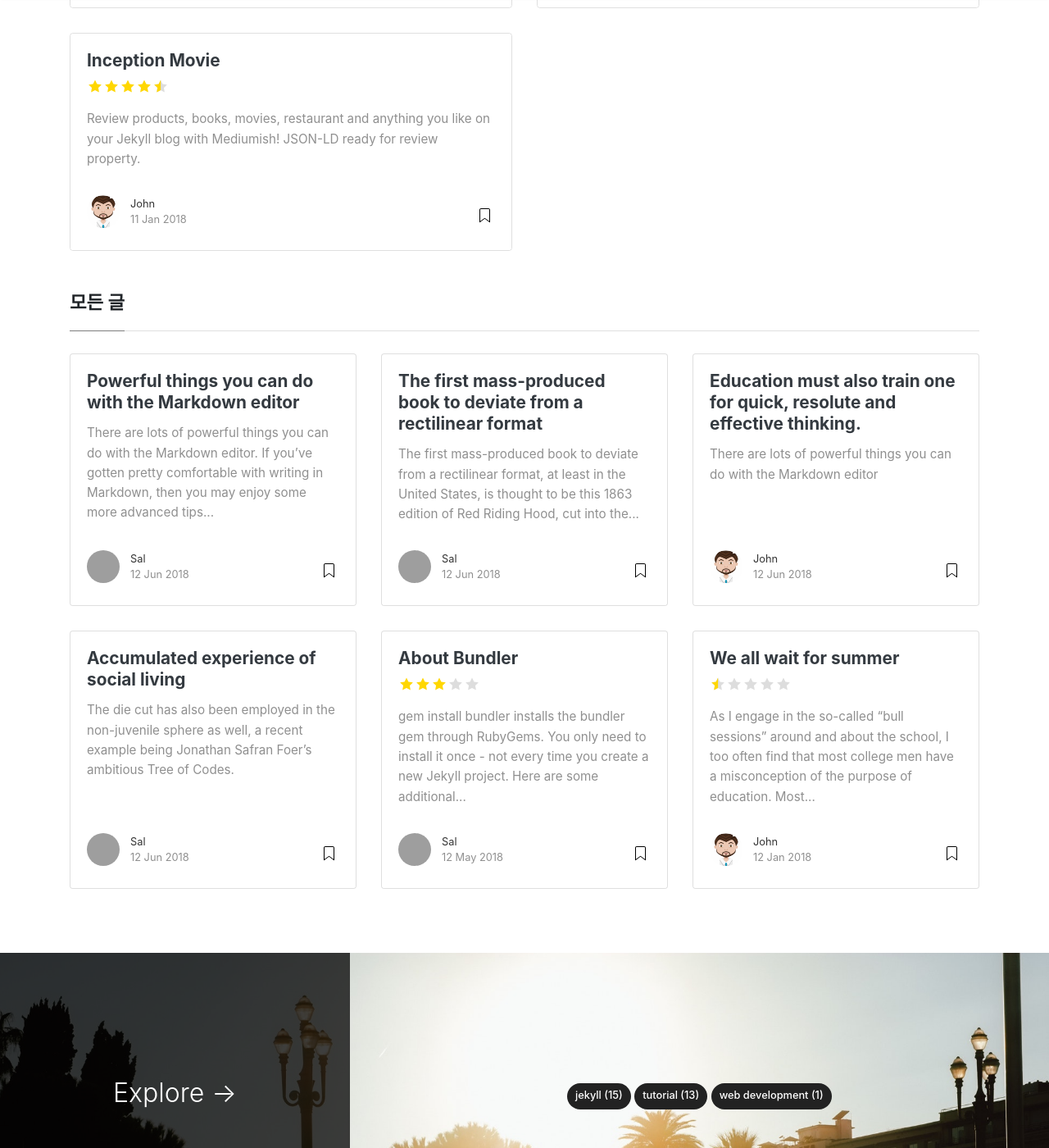
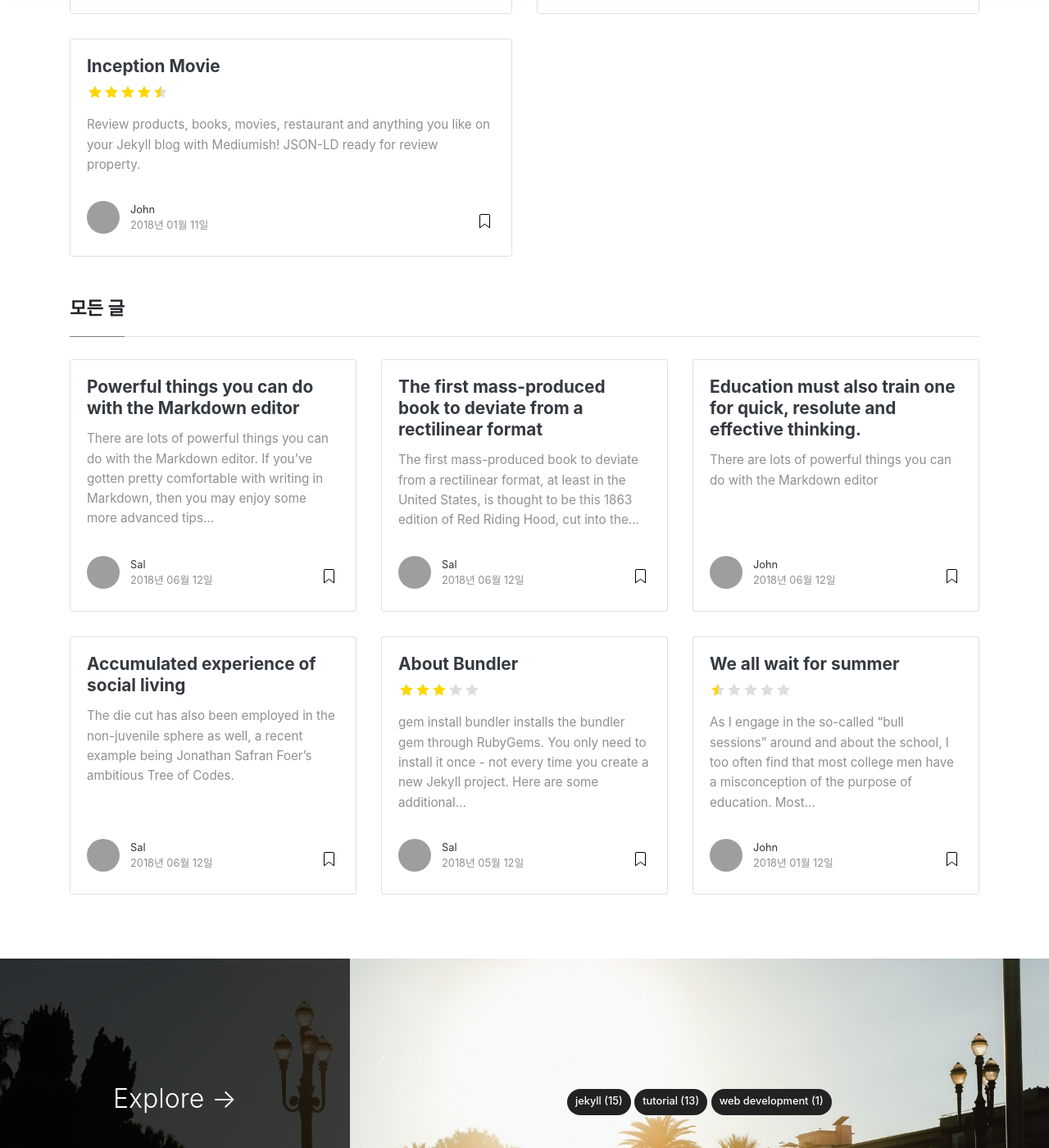
Before and after one commit to donghoon-io/spring2021crp, a Jekyll site: the page built from index.html, in a window 1280 px wide and 1400 px high, scrolled down 849 px. Shown: the whole window at 82% size. Built offline with Jekyll 4.4.1, drawn with Linux system fonts in a browser that asks for light colours; nearby versions of some CDN libraries; the list of posts is cut into pages by our own code; some of the changed text lies outside the part shown; grey boxes are pictures that could not be loaded.

Commit message:
date format

```diff
--- a/_includes/featuredbox.html
+++ b/_includes/featuredbox.html
@@ -11,7 +11,7 @@
                                 <a class="text-dark" href="{{ site.baseurl }}{{ post.url }}">{{ post.title }}</a>
                                 {% if post.rating %}
                                 <div class="mb-2 mt-2 font-weight-normal">
-                                {% include star_rating_postbox.html %}
+                                    {% include star_rating_postbox.html %}
                                 </div>
                                 {% endif %}
                             </h2>
@@ -22,18 +22,33 @@
                             <div class="wrapfooter">
                                 {% if post.author %}
                                 <span class="meta-footer-thumb">
-                                {% if author.avatar %}
-                                <img class="author-thumb" src="{{site.baseurl}}/{{ author.avatar }}" alt="{{ author.display_name }}">
-                                {% else %}
-                                <img class="author-thumb" src="https://www.gravatar.com/avatar/{{ author.gravatar }}?s=250&d=mm&r=x" alt="{{ author.display_name }}">
-                                {% endif %}
+                                    <img class="author-thumb"
+                                        src="https://www.gravatar.com/avatar/{{ author.gravatar }}?s=250&d=mm&r=x"
+                                        alt="{{ author.display_name }}">
                                 </span>
                                 <span class="author-meta">
-                                <span class="post-name"><a target="_blank" href="{{ author.web }}">{{ author.display_name }}</a></span><br/>
+                                    <span class="post-name"><a target="_blank" href="{{ author.web }}">{{
+                                            author.display_name }}</a></span><br/>
+                                    <span class="post-date">{{ post.date | date: '%Y년 %m월 %d일' }}</span>
+                                </span>
+                                {% else %}
+                                <span class="meta-footer-thumb">
+                                    <img class="author-thumb"
+                                        src="https://www.gravatar.com/avatar/{{ author.gravatar }}?s=250&d=mm&r=x"
+                                        alt="{{ author.display_name }}">
+                                </span>
+                                <span class="author-meta">
+                                    <span class="post-name"><a target="_blank" href="{{ author.web }}">익명</a></span><br/>
+                                    <span class="post-date">{{ post.date | date: '%Y년 %m월 %d일' }}</span>
+                                </span>
                                 {% endif %}
-                                <span class="post-date">{{ post.date | date_to_string }}</span>
-                                </span>
-                                <span class="post-read-more"><a href="{{ site.baseurl }}/{{ post.url }}" title="Read Story"><svg class="svgIcon-use" width="25" height="25" viewbox="0 0 25 25"><path d="M19 6c0-1.1-.9-2-2-2H8c-1.1 0-2 .9-2 2v14.66h.012c.01.103.045.204.12.285a.5.5 0 0 0 .706.03L12.5 16.85l5.662 4.126a.508.508 0 0 0 .708-.03.5.5 0 0 0 .118-.285H19V6zm-6.838 9.97L7 19.636V6c0-.55.45-1 1-1h9c.55 0 1 .45 1 1v13.637l-5.162-3.668a.49.49 0 0 0-.676 0z" fill-rule="evenodd"></path></svg></a></span>
+                                <span class="post-read-more"><a href="{{ site.baseurl }}/{{ post.url }}"
+                                        title="Read Story"><svg class="svgIcon-use" width="25" height="25"
+                                            viewbox="0 0 25 25">
+                                            <path
+                                                d="M19 6c0-1.1-.9-2-2-2H8c-1.1 0-2 .9-2 2v14.66h.012c.01.103.045.204.12.285a.5.5 0 0 0 .706.03L12.5 16.85l5.662 4.126a.508.508 0 0 0 .708-.03.5.5 0 0 0 .118-.285H19V6zm-6.838 9.97L7 19.636V6c0-.55.45-1 1-1h9c.55 0 1 .45 1 1v13.637l-5.162-3.668a.49.49 0 0 0-.676 0z"
+                                                fill-rule="evenodd"></path>
+                                        </svg></a></span>
                                 <div class="clearfix"></div>
                             </div>
                         </div>
--- a/_includes/postbox.html
+++ b/_includes/postbox.html
@@ -17,20 +17,35 @@
         <div class="card-footer bg-white">
             <div class="wrapfooter">
                 {% if post.author %}
-                <span class="meta-footer-thumb">
-                {% if author.avatar %}
-                <img class="author-thumb" src="{{site.baseurl}}/{{ author.avatar }}" alt="{{ author.display_name }}">
-                {% else %}
-                <img class="author-thumb" src="https://www.gravatar.com/avatar/{{ author.gravatar }}?s=250&d=mm&r=x" alt="{{ author.display_name }}">
-                {% endif %}
-                </span>
-                <span class="author-meta">
-                <span class="post-name"><a target="_blank" href="{{ author.web }}">{{ author.display_name }}</a></span><br/>
-                {% endif %}
-                <span class="post-date">{{ post.date | date_to_string }}</span>
-                </span>
-                <span class="post-read-more"><a href="{{ site.baseurl }}{{ post.url }}" title="Read Story"><svg class="svgIcon-use" width="25" height="25" viewbox="0 0 25 25"><path d="M19 6c0-1.1-.9-2-2-2H8c-1.1 0-2 .9-2 2v14.66h.012c.01.103.045.204.12.285a.5.5 0 0 0 .706.03L12.5 16.85l5.662 4.126a.508.508 0 0 0 .708-.03.5.5 0 0 0 .118-.285H19V6zm-6.838 9.97L7 19.636V6c0-.55.45-1 1-1h9c.55 0 1 .45 1 1v13.637l-5.162-3.668a.49.49 0 0 0-.676 0z" fill-rule="evenodd"></path></svg></a></span>
-                <div class="clearfix"></div>
+                                <span class="meta-footer-thumb">
+                                    <img class="author-thumb"
+                                        src="https://www.gravatar.com/avatar/{{ author.gravatar }}?s=250&d=mm&r=x"
+                                        alt="{{ author.display_name }}">
+                                </span>
+                                <span class="author-meta">
+                                    <span class="post-name"><a target="_blank" href="{{ author.web }}">{{
+                                            author.display_name }}</a></span><br/>
+                                    <span class="post-date">{{ post.date | date: '%Y년 %m월 %d일' }}</span>
+                                </span>
+                                {% else %}
+                                <span class="meta-footer-thumb">
+                                    <img class="author-thumb"
+                                        src="https://www.gravatar.com/avatar/{{ author.gravatar }}?s=250&d=mm&r=x"
+                                        alt="{{ author.display_name }}">
+                                </span>
+                                <span class="author-meta">
+                                    <span class="post-name"><a target="_blank" href="{{ author.web }}">익명</a></span><br/>
+                                    <span class="post-date">{{ post.date | date: '%Y년 %m월 %d일' }}</span>
+                                </span>
+                                {% endif %}
+                                <span class="post-read-more"><a href="{{ site.baseurl }}/{{ post.url }}"
+                                        title="Read Story"><svg class="svgIcon-use" width="25" height="25"
+                                            viewbox="0 0 25 25">
+                                            <path
+                                                d="M19 6c0-1.1-.9-2-2-2H8c-1.1 0-2 .9-2 2v14.66h.012c.01.103.045.204.12.285a.5.5 0 0 0 .706.03L12.5 16.85l5.662 4.126a.508.508 0 0 0 .708-.03.5.5 0 0 0 .118-.285H19V6zm-6.838 9.97L7 19.636V6c0-.55.45-1 1-1h9c.55 0 1 .45 1 1v13.637l-5.162-3.668a.49.49 0 0 0-.676 0z"
+                                                fill-rule="evenodd"></path>
+                                        </svg></a></span>
+                                <div class="clearfix"></div>
             </div>
         </div>
     </div>
```
